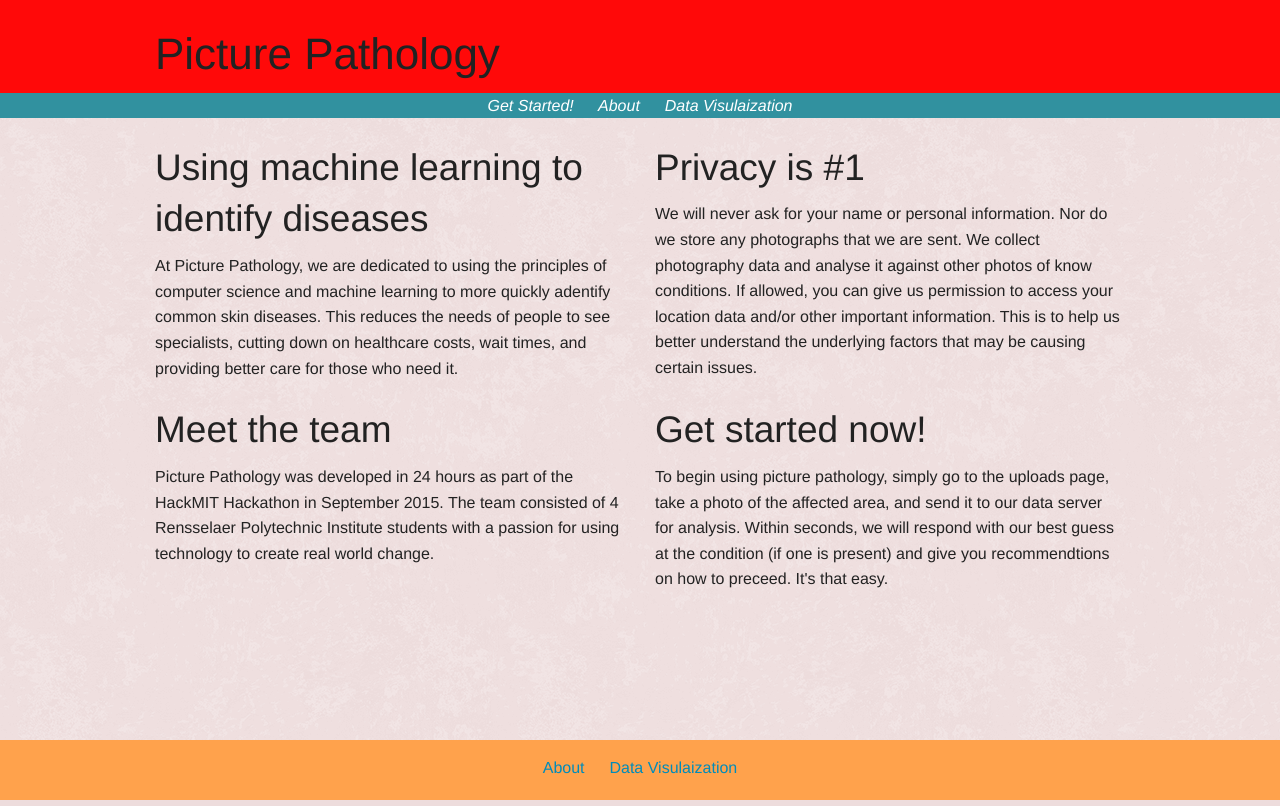
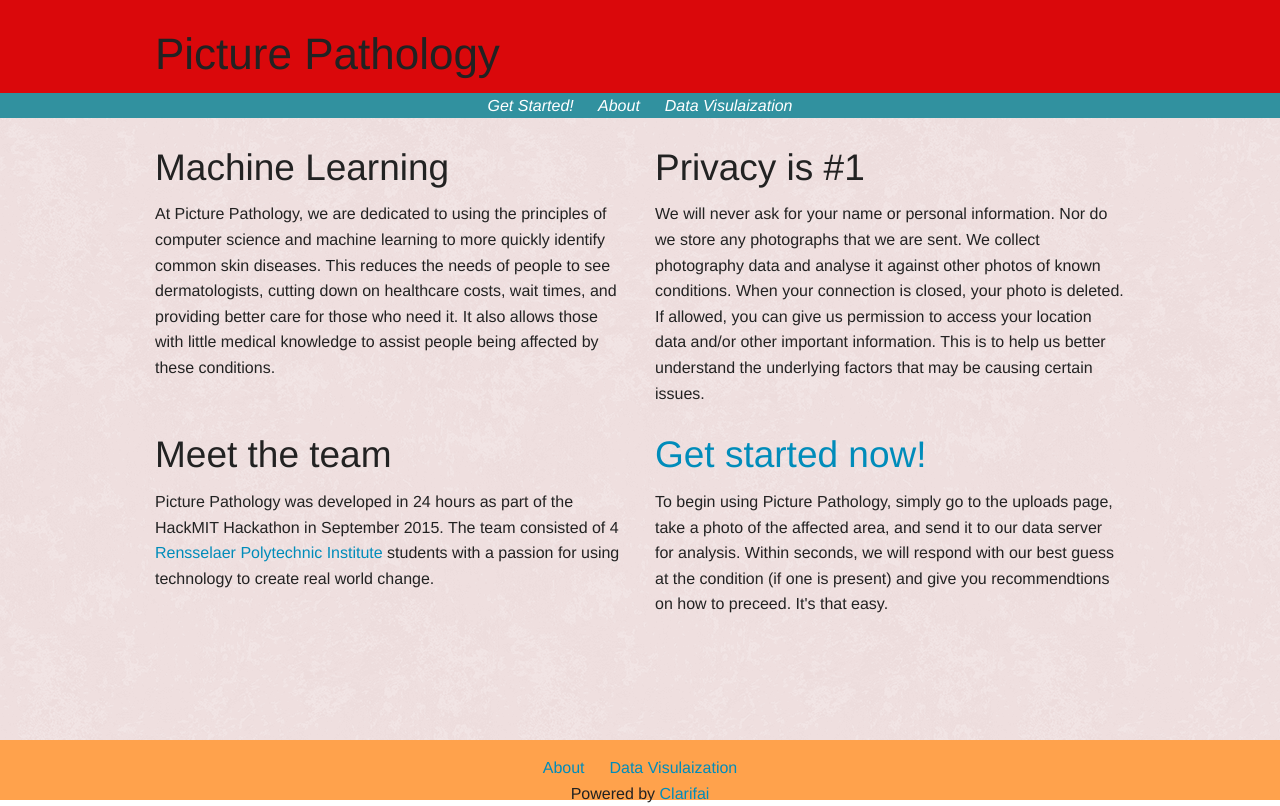
Before and after one commit to Mizerb/Picture-Pathology, a Flask app: page /about/ in a window 1280 px wide. Run offline with Flask 2, Linux system fonts and the light colour scheme; some libraries are stand-ins or nearby versions.

Commit message:
Fixing up results page a little

```diff
--- a/static/css/site.css
+++ b/static/css/site.css
@@ -17,7 +17,7 @@
 /*HEADER INFORMATION*/
 #siteTitle {
 	padding-top: 20px;
-	background-color: #FF0909;
+	background-color: #DA080B;
 }
 
 #navBar {
--- a/templates/about.html
+++ b/templates/about.html
@@ -30,23 +30,23 @@
   <div id="content">
   <div class="row">
     <div class="large-6 left columns">
-      <h2>Using machine learning to identify diseases</h2>
-      <p>At Picture Pathology, we are dedicated to using the principles of computer science and machine learning to more quickly adentify common skin diseases. This reduces the needs of people to see specialists, cutting down on healthcare costs, wait times, and providing better care for those who need it.</p>
+      <h2>Machine Learning</h2>
+      <p>At Picture Pathology, we are dedicated to using the principles of computer science and machine learning to more quickly identify common skin diseases. This reduces the needs of people to see dermatologists, cutting down on healthcare costs, wait times, and providing better care for those who need it. It also allows those with little medical knowledge to assist people being affected by these conditions.</p>
     </div>
 
     <div class="large-6 right columns">
       <h2>Privacy is #1</h2>
-      <p>We will never ask for your name or personal information. Nor do we store any photographs that we are sent. We collect photography data and analyse it against other photos of know conditions. If allowed, you can give us permission to access your location data and/or other important information. This is to help us better understand the underlying factors that may be causing certain issues.</p>
+      <p>We will never ask for your name or personal information. Nor do we store any photographs that we are sent. We collect photography data and analyse it against other photos of known conditions. When your connection is closed, your photo is deleted. If allowed, you can give us permission to access your location data and/or other important information. This is to help us better understand the underlying factors that may be causing certain issues.</p>
     </div>
   </div>
   <div class="row">
     <div class="large-6 left columns">
       <h2>Meet the team</h2>
-      <p>Picture Pathology was developed in 24 hours as part of the HackMIT Hackathon in September 2015. The team consisted of 4 Rensselaer Polytechnic Institute students with a passion for using technology to create real world change.</p>
+      <p>Picture Pathology was developed in 24 hours as part of the HackMIT Hackathon in September 2015. The team consisted of 4 <a href="http://www.rpi.edu">Rensselaer Polytechnic Institute</a> students with a passion for using technology to create real world change.</p>
     </div>
     <div class="large-6 right columns">
-      <h2>Get started now!</h2>
-      <p>To begin using picture pathology, simply go to the uploads page, take a photo of the affected area, and send it to our data server for analysis. Within seconds, we will respond with our best guess at the condition (if one is present) and give you recommendtions on how to preceed. It's that easy.</p>
+      <h2><a href="index.html">Get started now!</a></h2>
+      <p>To begin using Picture Pathology, simply go to the uploads page, take a photo of the affected area, and send it to our data server for analysis. Within seconds, we will respond with our best guess at the condition (if one is present) and give you recommendtions on how to preceed. It's that easy.</p>
     </div>
   </div>
   </div>
@@ -55,7 +55,8 @@
   <!-- SITE FOOTER -->
   <footer>
     <div class="large-12 small-12 small-centered large-centered columns">
-      <p><a href="about.html">About</a> &emsp; <a href="data.html">Data Visulaization</a> </p>
+      <p><a href="about.html">About</a> &emsp; <a href="data.html">Data Visulaization</a> <br/>
+      Powered by <a href="http://www.clarifai.com">Clarifai</a> </p>
     </div>
   </footer>
   <!-- END FOOTER -->
--- a/templates/data.html
+++ b/templates/data.html
@@ -44,7 +44,8 @@
   <!-- SITE FOOTER -->
   <footer>
     <div class="large-12 small-12 small-centered large-centered columns">
-      <p><a href="about.html">About</a> &emsp; <a href="data.html">Data Visulaization</a> </p>
+      <p><a href="about.html">About</a> &emsp; <a href="data.html">Data Visulaization</a> <br/>
+      Powered by <a href="http://www.clarifai.com">Clarifai</a> </p>
     </div>
   </footer>
   <!-- END FOOTER -->
--- a/templates/index.html
+++ b/templates/index.html
@@ -70,7 +70,8 @@
   <!-- SITE FOOTER -->
   <footer id="footer">
     <div class="large-12 small-12 small-centered large-centered columns">
-      <p><a href="about.html">About</a> &emsp; <a href="data.html">Data Visulaization</a> </p>
+      <p><a href="about.html">About</a> &emsp; <a href="data.html">Data Visulaization</a> <br/>
+      Powered by <a href="http://www.clarifai.com">Clarifai</a> </p>
     </div>
   </footer>
   <!-- END FOOTER -->
```
Also changed, not shown: templates/results.html (+29 -4 lines).
